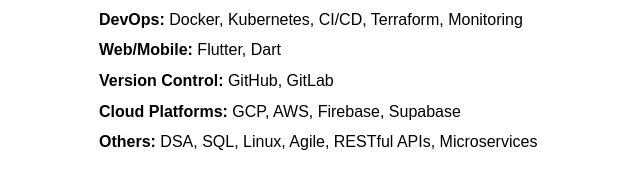
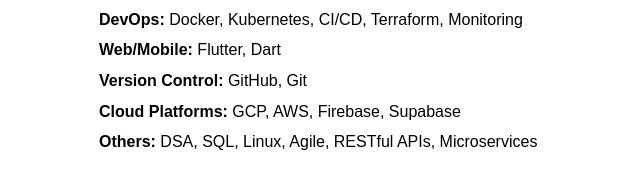
Before and after one commit to mayankgongal5/Portfolio, a plain HTML site: page public/index.html in a window 1280 px wide. Shown: the part 419-591 px from the top of the page, 141-781 px from the left. Drawn offline with Linux system fonts and the light colour scheme.

Commit message:
Update index.html

```diff
--- a/public/index.html
+++ b/public/index.html
@@ -96,7 +96,7 @@
                 <li><strong>Languages:</strong> Java, Go, C, Python, Dart</li>
                 <li><strong>DevOps:</strong> Docker, Kubernetes, CI/CD, Terraform, Monitoring</li>
                 <li><strong>Web/Mobile:</strong> Flutter, Dart</li>
-                <li><strong>Version Control:</strong> GitHub, GitLab</li>
+                <li><strong>Version Control:</strong> GitHub, Git</li>
                 <li><strong>Cloud Platforms:</strong> GCP, AWS, Firebase, Supabase</li>
                 <li><strong>Others:</strong> DSA, SQL, Linux, Agile, RESTful APIs, Microservices</li>
             </ul>
```
